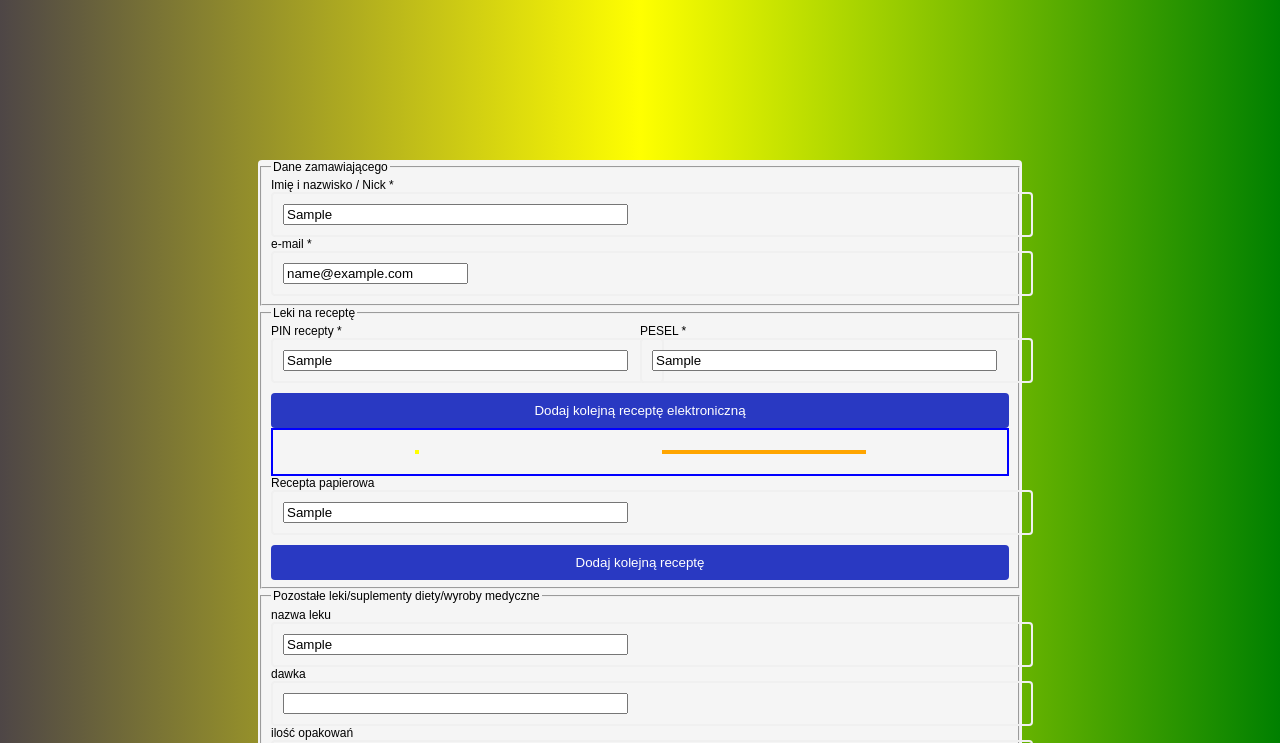
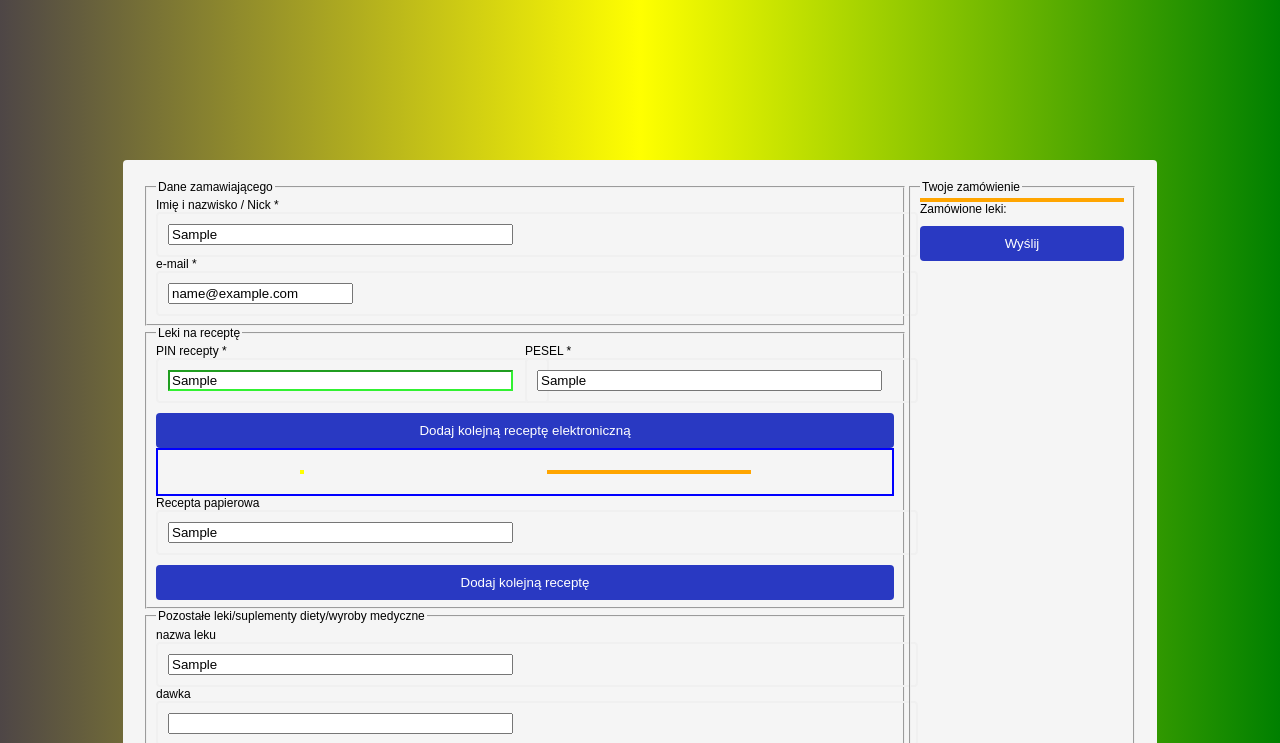
Before and after one commit to AgnieszkaDra/Form-order-drugs, a plain HTML site: page index.html in a window 1280 px wide. Both pictures are taken after typing "Sample", "name@example.com", "Sample", "Sample", "Sample", "Sample" into the empty fields and a click on the button "Dodaj kolejną receptę elektroniczną". Shown: the top 743 px of the page. Drawn offline with Linux system fonts and the light colour scheme; files whose address does not match are found by name.

Commit message:
remove class form

```diff
--- a/CSS/scss/style.scss
+++ b/CSS/scss/style.scss
@@ -30,17 +30,17 @@
     font-family: 'Poppins', sans-serif;
 }
 
-.form {
+#form {
   max-width: min-content;
   margin: 20vh auto 0 auto;
-  //padding: 20px;
+  padding: 20px;
   background-color: whitesmoke;
   border-radius: 4px;
   font-size: 12px;
 
 }
 
-.form h1 {
+#form h1 {
     color: #0f2027;
     text-align: center;
 }
--- a/index.html
+++ b/index.html
@@ -12,7 +12,7 @@
 </head>
 
 <body>
-    <form id="form" class="form" action="'/" class="orderDrugsForm__form container container--fixed col xs-12 lg-6">
+    <form id="form"  action="'/" class="orderDrugsForm__form container container--fixed col xs-12 lg-6">
         <fieldset class="orderDrugsForm fieldset col xs-12 lg-12">
             <legend class="orderDrugsForm legend">Dane zamawiającego</legend>
             <div class="orderDrugsForm label">
--- a/index.js
+++ b/index.js
@@ -30,8 +30,10 @@ form.addEventListener('submit', e => {
 
 buttonElectronicPrescription.addEventListener('click', e => {
     e.preventDefault()
-   validateButtons()
-   console.log('button')
+   if(setSuccess(pin) === true){
+    console.log('button')
+   }
+
 })
 
 
@@ -237,6 +239,10 @@ const setSuccess = element => {
     inputControl.classList.add('success')
 
     inputControl.classList.remove('error')
+
+    return true
+
+
 }
 
 const isValidEmail = email => {
@@ -279,6 +285,8 @@ function insertNumbers(e) {
     } else setSuccess(pin)
     //if (typeof val === Number) {
         //setSuccess(pin)
+
+
     }
 
 
```
Also changed, not shown: CSS/css/style.css, CSS/scss/style.css, 2 other files.
